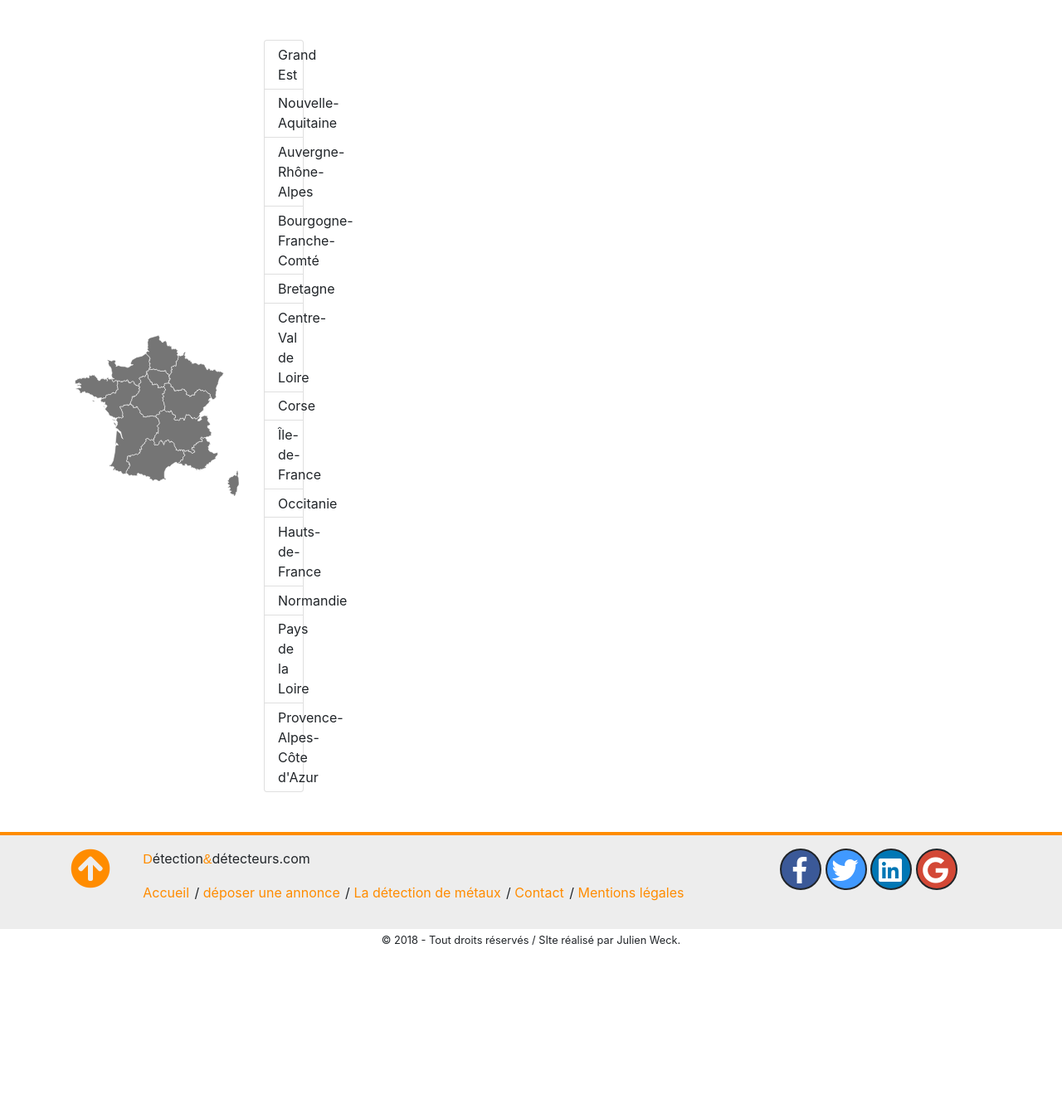
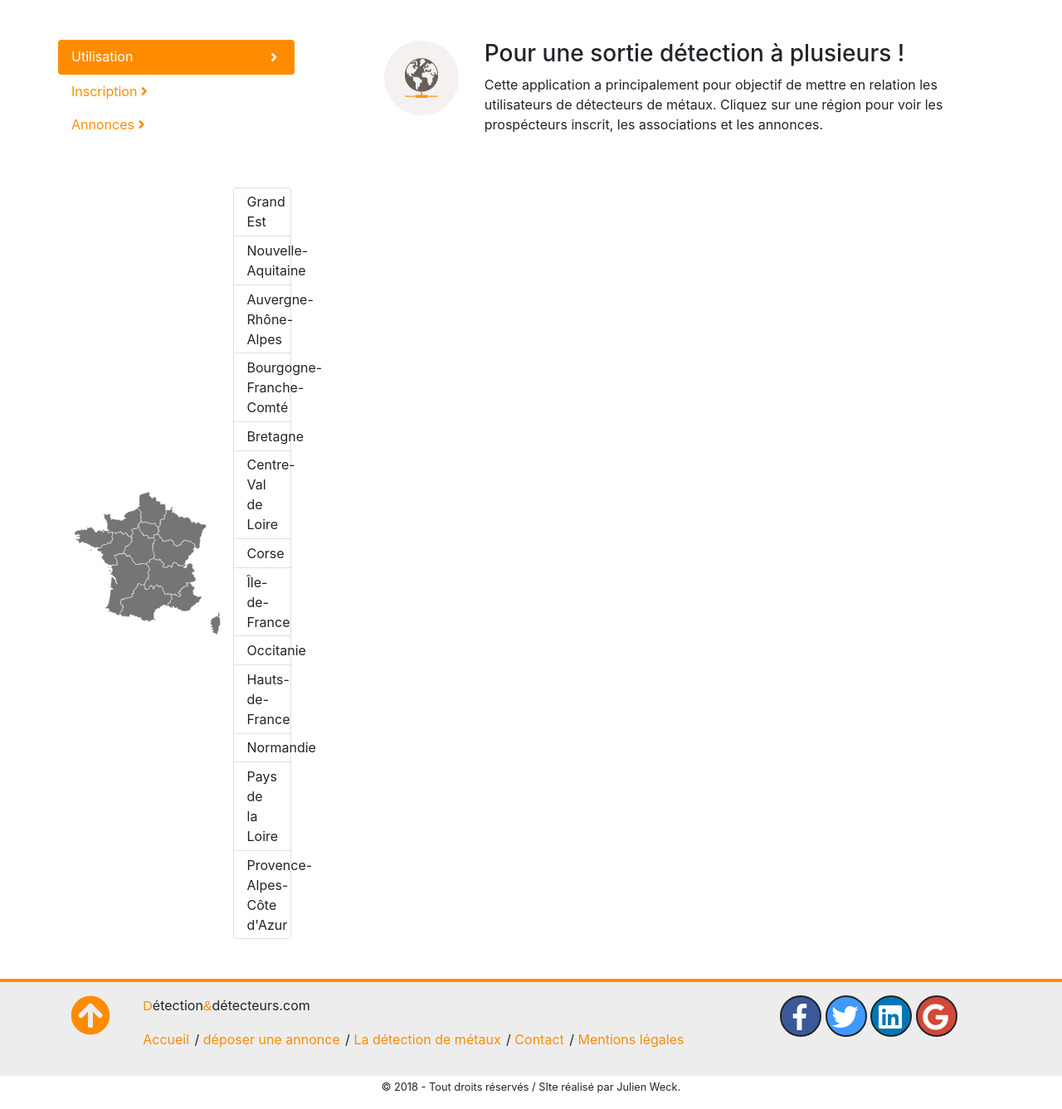
Before and after one commit to JuliusMaximus/detection-et-detecteur, a PHP site: page / in a window 1280 px wide. Shown: the part 60-1397 px from the top of the page at 83% size. Before the commit the page ends 1201 px from the top, so only its background shows below. Run offline with PHP 8.4, Linux system fonts and the light colour scheme; data that the repository does not hold is empty; style sheets or scripts are compiled from the project's sources; some libraries are stand-ins or nearby versions.

Commit message:
ajout du menu d'explication de l'app + ajout de l'effet smooth scroll pour le retour en haut de page

```diff
--- a/app/views/home/index.php
+++ b/app/views/home/index.php
@@ -16,8 +16,48 @@
 		<?php include 'nav.php'; ?>
 	</header>
 	<section>
-		<article>
-
+		<article class="container mt-5">
+			<div class="row">
+			  <div class="col-lg-3">
+			    <div class="nav flex-column nav-pills" id="v-pills-tab" role="tablist" aria-orientation="vertical">
+			      <a class="nav-link active" id="v-pills-home-tab" data-toggle="pill" href="#v-pills-utilisation" role="tab" aria-controls="v-pills-home" aria-selected="true">Utilisation <i class="fas fa-angle-right"></i></a>
+			      <a class="nav-link" id="v-pills-profile-tab" data-toggle="pill" href="#v-pills-inscription" role="tab" aria-controls="v-pills-profile" aria-selected="false">Inscription <i class="fas fa-angle-right"></i></a>
+			      <a class="nav-link" id="v-pills-messages-tab" data-toggle="pill" href="#v-pills-annonces" role="tab" aria-controls="v-pills-messages" aria-selected="false">Annonces <i class="fas fa-angle-right"></i></a>
+			    </div>
+			  </div>
+			  <div class="col-lg-9">
+			    <div class="tab-content" id="v-pills-tabContent">
+			      <div class="tab-pane fade show active" id="v-pills-utilisation" role="tabpanel" aria-labelledby="v-pills-utilisation-tab">
+			     	 <div class="row">
+	     	 			<div class="col-sm-3"><img class="float-right" src="/public/img/icon-map.png"></div>
+					    <div class="col-sm-9">
+					    	<h2 class="h3">Pour une sortie détection à plusieurs !</h2>
+					    	<p>Cette application a principalement pour objectif de mettre en relation les utilisateurs de détecteurs de métaux. Cliquez sur une région pour voir les prospécteurs inscrit, les associations et les annonces.</p>
+					    </div>
+					</div>
+			  	  </div>
+			      <div class="tab-pane fade" id="v-pills-inscription" role="tabpanel" aria-labelledby="v-pills-inscription-tab">
+			      	<div class="row">
+	     	 			<div class="col-sm-3"><img class="float-right" src="/public/img/icon-account.png"></div>
+					    <div class="col-sm-9">
+					    	<h2 class="h3">Tchat en ligne !</h2>
+					    	<p>L'inscription n'est pas obligatoire mais elle permet de contacter les autres membres via le chat, en message privé ! Il vous sera juste demander votre e-mail et un mot de passe, qui vous donnera accès à votre espace membres et vos messages.</p>
+					    </div>
+					</div>
+			      </div>
+			      <div class="tab-pane fade" id="v-pills-annonces" role="tabpanel" aria-labelledby="v-pills-annonces-tab">
+			      	<div class="row">
+	     	 			<div class="col-sm-3"><img class="float-right" src="/public/img/icon-annonce.png"></div>
+					    <div class="col-sm-9">
+					    	<h2 class="h3">Déposer une annonces !</h2>
+					    	<p>Pour vendre votre détecteur de métaux, des accessoires de détection ou proposer vos services. Le service est gratuit et ne nécessite pas d'inscription.</p>
+					    	<a href="#"><button type="button" class="btn btn-outline-warning">Déposer une annonce</button></a>
+					    </div>
+					</div>
+			      </div>
+			    </div>
+			  </div>
+			</div>
 		</article>
 		<article class="d-flex justyfy-content-center container mt-5 map" id="map">
 			<div class="row">
--- a/public/css/index.css
+++ b/public/css/index.css
@@ -1,3 +1,31 @@
+/*-------- NAV-PILLS--------*/
+.nav-pills .nav-link.active {
+  background: #ff8c00 !important;
+  color: #fff !important; }
+  .nav-pills .nav-link.active i {
+    float: right;
+    padding: .3rem; }
+
+.nav-pills .nav-link {
+  color: #ff8c00 !important;
+  transition: all .5s; }
+
+.nav-pills .nav-link:hover {
+  font-weight: bold !important; }
+
+.col-lg-3 {
+  padding: 0 !important; }
+
+@media all and (max-width: 575px) {
+  img.float-right {
+    float: none !important; }
+
+  .col-sm-3 {
+    display: flex;
+    justify-content: center; } }
+@media all and (max-width: 991px) {
+  .col-lg-9 {
+    margin-top: 1rem; } }
 /*---------MAP----------*/
 .map {
   overflow: hidden; }
--- a/public/js/index.js
+++ b/public/js/index.js
@@ -44,3 +44,23 @@ grace à la condition dans la function activeArea */
 map.addEventListener('mouseover', function() {
 	activeArea();
 });
+
+
+
+
+// au clic sur un lien avec une ancre on applique un effet smooth scroll
+
+$('a[href^="#"]').on('click', function(evt){
+ // bloque le comportement par défaut
+ evt.preventDefault();
+ // enregistre la valeur de l'attribut  href dans la variable target
+var target = $(this).attr('href');
+ /* le sélecteur $(html, body) permet de corriger un bug sur chrome
+ et safari (webkit) */
+$('html, body')
+ // on arrête toutes les animations en cours
+ .stop()
+ /* on fait maintenant l'animation vers le haut (scrollTop) vers
+  notre ancre target */
+ .animate({scrollTop: $(target).offset().top}, 2000 );
+});
--- a/public/scss/index.scss
+++ b/public/scss/index.scss
@@ -1,4 +1,47 @@
 @import "variables";
+
+
+/*-------- NAV-PILLS--------*/
+
+.nav-pills .nav-link.active {
+	background: $color-orange !important;
+	color: #fff !important;
+	i {
+		float: right;
+		padding: .3rem;
+	}
+}
+
+.nav-pills .nav-link {
+	color: $color-orange !important;
+	transition: all .5s;
+}
+
+.nav-pills .nav-link:hover {
+	font-weight: bold !important;
+}
+
+.col-lg-3 {
+	padding: 0 !important;
+}
+
+@media all and (max-width: 575px) {
+	img.float-right {
+		float: none !important;
+	}
+
+	.col-sm-3 {
+		display: flex;
+		justify-content: center;
+	}
+}
+
+@media all and (max-width: 991px) {
+	.col-lg-9 {
+		margin-top: 1rem;
+	}
+}
+
 
 /*---------MAP----------*/
 .map {
```
Also changed, not shown: public/img/icon-account.png (added), public/img/icon-annonce.png (added), public/img/icon-map.png (added), 1 other file.
